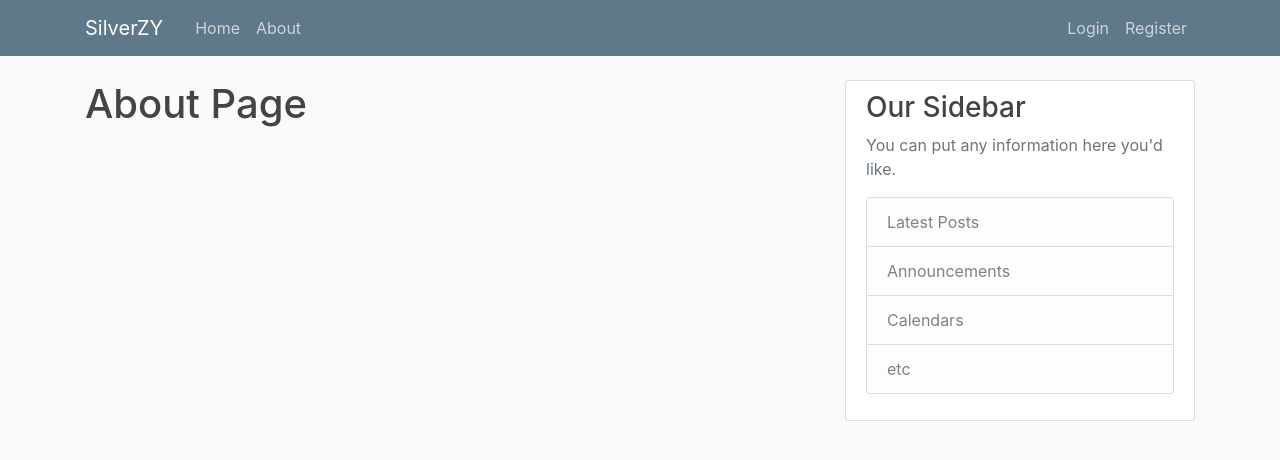
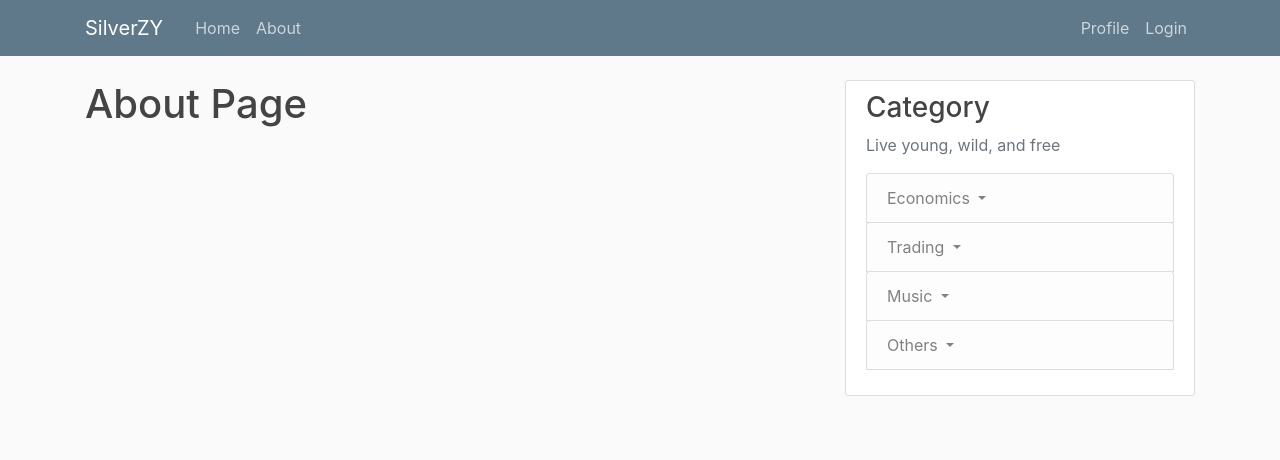
Before and after one commit to jianwang0212/flaskblog, a Flask app: page /about in a window 1280 px wide. Shown: the top 460 px of the page. Run offline with Flask 2, Linux system fonts and the light colour scheme; some libraries are stand-ins or nearby versions.

Commit message:
add category in left hand

```diff
--- a/flaskblog/templates/layout.html
+++ b/flaskblog/templates/layout.html
@@ -36,8 +36,9 @@
                 <a class="nav-item nav-link" href="{{ url_for('users.account') }}">Account</a>
                 <a class="nav-item nav-link" href="{{ url_for('users.logout') }}">Logout</a>
               {% else %}
+                <a class="nav-item nav-link" href="{{ url_for('static', filename='pdfs/Zi_Yin_CV.pdf') }}">Profile</a>
                 <a class="nav-item nav-link" href="{{ url_for('users.login') }}">Login</a>
-                <a class="nav-item nav-link" href="{{ url_for('users.register') }}">Register</a>
+               {#<a class="nav-item nav-link" href="{{ url_for('users.register') }}">Register</a>#}
               {% endif %}
             </div>
           </div>
@@ -60,13 +61,48 @@
         </div>
         <div class="col-md-4">
           <div class="content-section">
-            <h3>Our Sidebar</h3>
-            <p class='text-muted'>You can put any information here you'd like.
+            <h3>Category</h3>
+            <p class='text-muted'>Live young, wild, and free
               <ul class="list-group">
-                <li class="list-group-item list-group-item-light">Latest Posts</li>
-                <li class="list-group-item list-group-item-light">Announcements</li>
-                <li class="list-group-item list-group-item-light">Calendars</li>
-                <li class="list-group-item list-group-item-light">etc</li>
+                <div class="dropdown">
+                    <li class="list-group-item list-group-item-light dropdown-toggle"  id="dropdownMenuButton2" data-toggle="dropdown" aria-haspopup="true" aria-expanded="false">
+                      Economics
+                    </li>
+                    <div class="dropdown-menu" aria-labelledby="dropdownMenuButton">
+                      <a class="dropdown-item" href="#">Previous Articles</a>
+                      <a class="dropdown-item" href="#">Current Projects</a>
+                    </div>
+                </div>
+                <div class="dropdown">
+                    <li class="list-group-item list-group-item-light dropdown-toggle"  id="dropdownMenuButton2" data-toggle="dropdown" aria-haspopup="true" aria-expanded="false">
+                      Trading
+                    </li>
+                    <div class="dropdown-menu" aria-labelledby="dropdownMenuButton">
+                      <a class="dropdown-item" href="#">Previous Articles</a>
+                      <a class="dropdown-item" href="#">Current Projects</a>
+                    </div>
+                </div>
+
+                <div class="dropdown">
+                    <li class="list-group-item list-group-item-light dropdown-toggle"  id="dropdownMenuButton1" data-toggle="dropdown" aria-haspopup="true" aria-expanded="false">
+                      Music
+                    </li>
+                    <div class="dropdown-menu" aria-labelledby="dropdownMenuButton">
+                      <a class="dropdown-item" href="#">Piano</a>
+                      <a class="dropdown-item" href="#">Drum</a>
+                      <a class="dropdown-item" href="#">Guitar & Singing</a>
+                      <a class="dropdown-item" href="#">Others</a>
+                    </div>
+                </div>
+                <div class="dropdown">
+                    <li class="list-group-item list-group-item-light dropdown-toggle"  id="dropdownMenuButton2" data-toggle="dropdown" aria-haspopup="true" aria-expanded="false">
+                      Others
+                    </li>
+                    <div class="dropdown-menu" aria-labelledby="dropdownMenuButton">
+                      <a class="dropdown-item" href="#">Past Plans</a>
+                      <a class="dropdown-item" href="#">Current Plan</a>
+                    </div>
+                </div>
               </ul>
             </p>
           </div>
--- a/flaskblog/templates/user_posts.html
+++ b/flaskblog/templates/user_posts.html
@@ -6,7 +6,7 @@
           <img class="rounded-circle article-img" src="{{ url_for('static', filename='profile_pics/' + post.author.image_file) }}">
           <div class="media-body">
             <div class="article-metadata">
-              <a class="mr-2" href="{{ url_for('posts.user_posts', username=post.author.username) }}">{{ post.author.username }}</a>
+              <a class="mr-2" href="{{ url_for('users.user_posts', username=post.author.username) }}">{{ post.author.username }}</a>
               <small class="text-muted">{{ post.date_posted.strftime('%Y-%m-%d') }}</small>
             </div>
             <h2><a class="article-title" href="{{ url_for('posts.post', post_id=post.id) }}">{{ post.title }}</a></h2>
@@ -17,9 +17,9 @@
     {% for page_num in posts.iter_pages(left_edge=1, right_edge=1, left_current=1, right_current=2) %}
       {% if page_num %}
         {% if posts.page == page_num %}
-          <a class="btn btn-info mb-4" href="{{ url_for('posts.user_posts', username=user.username, page=page_num) }}">{{ page_num }}</a>
+          <a class="btn btn-info mb-4" href="{{ url_for('users.user_posts', username=user.username, page=page_num) }}">{{ page_num }}</a>
         {% else %}
-          <a class="btn btn-outline-info mb-4" href="{{ url_for('posts.user_posts', username=user.username, page=page_num) }}">{{ page_num }}</a>
+          <a class="btn btn-outline-info mb-4" href="{{ url_for('users.user_posts', username=user.username, page=page_num) }}">{{ page_num }}</a>
         {% endif %}
       {% else %}
         ...
```
Also changed, not shown: flaskblog/site.db, 2 other files.
